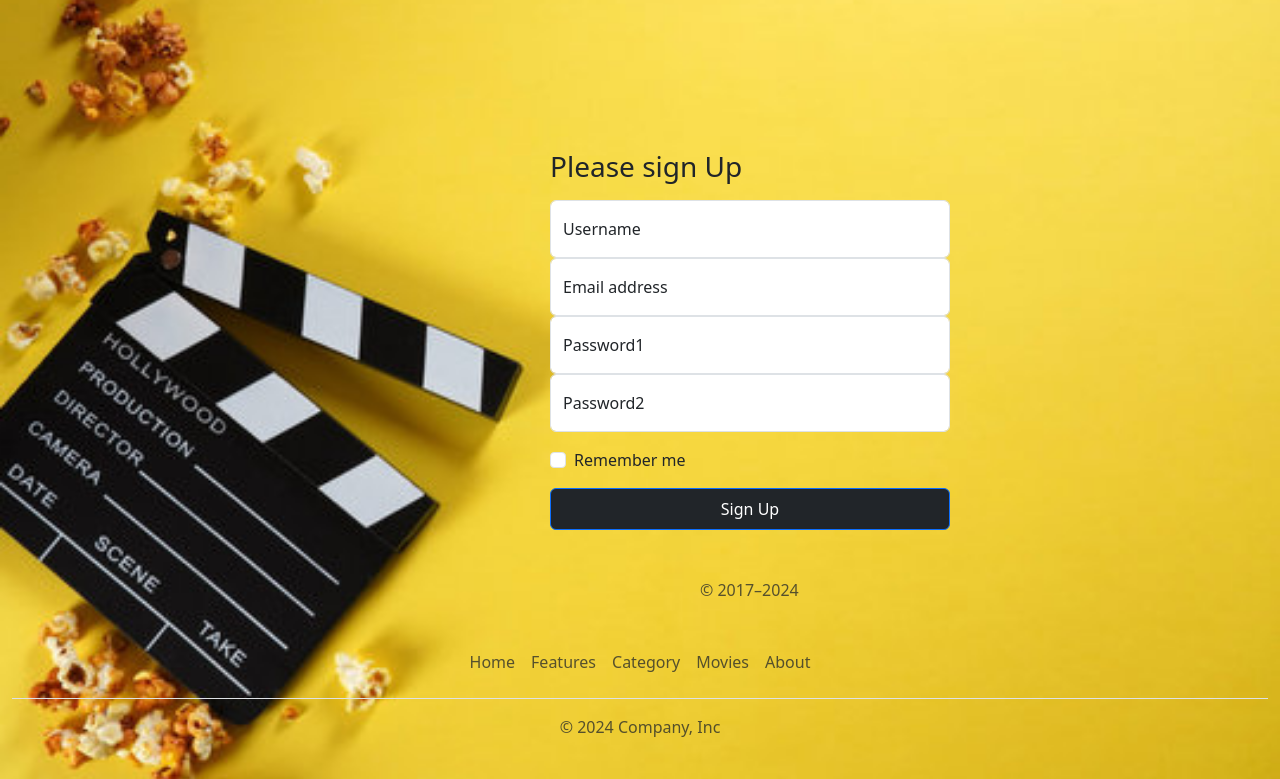
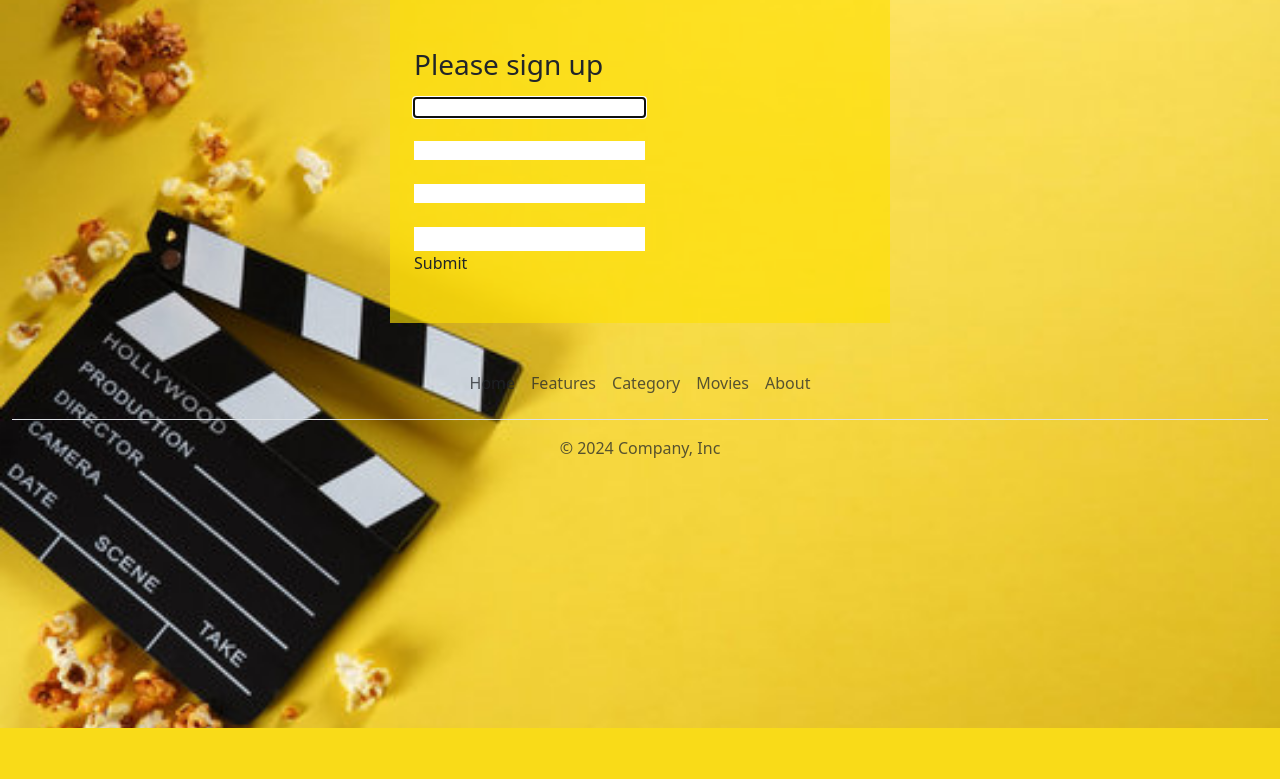
Before and after one commit to aqmuratov/Movies, a Django app: page /registration/ in a window 1280 px wide. Shown: the part 72-851 px from the top of the page. After the commit the page ends 800 px from the top, so only its background shows below. Run offline with Django 4.2, Linux system fonts and the light colour scheme; some libraries are stand-ins or nearby versions.

Commit message:
islenip atir ele

```diff
--- a/movies/templates/base.html
+++ b/movies/templates/base.html
@@ -24,7 +24,7 @@
 
             <ul class="nav col-12 col-lg-auto me-lg-auto mb-2 justify-content-center mb-md-0">
               <li><a href="/" class="nav-link px-2 text-secondary">Home</a></li>
-              <li><a href="category.html" class="nav-link px-2 text-white">Category</a></li>
+              <li><a href="{% url 'Category' %}" class="nav-link px-2 text-white">Category</a></li>
               <li><a href="#" class="nav-link px-2 text-white">Movies</a></li>
 
               <li><a href="{% url 'about' %}" class="nav-link px-2 text-white">About</a></li>
@@ -48,6 +48,7 @@
       </header>
 
 
+
       {% block content %}
 
       {% endblock %}
--- a/movies/templates/registration.html
+++ b/movies/templates/registration.html
@@ -1,42 +1,32 @@
 {% extends 'base.html' %}
-
-
+{% load static %}
+<link rel="stylesheet" href="{% static 'signup.css' %}">
 {% block content %}
 
 
-<form>
-    <div style="width: 400px; margin-left: 550px; margin-top: 150px;">
-     <h1 class="h3 mb-3 fw-normal">Please sign Up</h1>
+<div class="container-fluid py-5" style="background-color: rgba(253, 224, 3, 0.636); width: 500px;">
+  <main class="form-signin w-100 m-auto">
+    <div class="container">
+    <form action="{% url 'registration' %}" method="post">
+    {% csrf_token %}
+    <div class="element">
+        <h1 class="h3 mb-3 fw-normal">Please sign up</h1>
+        <h1>{{form.username}}</h1>
+    </div>
+    <div class="element">
+        <br>
+        <h1>{{form.email}}</h1>
+    </div>
+    <br>
+    <div class="element">
+        <h1>{{form.password1}}</h1>
+    </div>
+    <br>
+    {{form.password2}}
+    <br>
+    <input type="submit" name="" id="">
+    </div>
+</div>
 
 
-    <div class="form-floating ">
-      <input type="username" class="form-control" id="floatingInput" placeholder="name@example.com">
-      <label for="floatingInput">Username</label>
-    </div>
-    <div class="form-floating">
-        <input type="email" class="form-control" id="floatingInput" placeholder="name@example.com">
-        <label for="floatingInput">Email address</label>
-      </div>
-    <div class="form-floating">
-      <input type="password1" class="form-control" id="floatingPassword" placeholder="Password">
-      <label for="floatingPassword">Password1</label>
-    </div>
-    <div class="form-floating">
-        <input type="password2" class="form-control" id="floatingPassword" placeholder="Password">
-        <label for="floatingPassword">Password2</label>
-      </div>
-
-
-    <div class="form-check text-start my-3">
-      <input class="form-check-input" type="checkbox" value="remember-me" id="flexCheckDefault">
-      <label class="form-check-label" for="flexCheckDefault">
-        Remember me
-      </label>
-    </div>
-    <a href="{% url 'login' %}">
-      <button class="btn btn-primary w-100 py-2 text-bg-dark" type="submit">Sign Up</button>
-    </a>
-    <p style="margin-left: 150px;" class="mt-5 mb-3 text-body-secondary">© 2017–2024</p>
-</div>
-  </form>
 {% endblock %}
--- a/movies/urls.py
+++ b/movies/urls.py
@@ -7,5 +7,6 @@
     path('registration/',views.registration, name='registration'),
     path('login/',views.log_in,name='login'),
     path('detail/<int:id>',views.movie_detail,name='detail'),
-    path('about/',views.about,name='about')
+    path('about/',views.about,name='about'),
+    path('category/',views.category,name='Category')
 ]
--- a/movies/views.py
+++ b/movies/views.py
@@ -12,6 +12,7 @@
     movies = models.Movies.objects.all()
     if category_slug:
         category = get_list_or_404(models.Category,slug=category_slug)
+        movies=movies.filter(category=category)
     return render(request,'movie_list.html',{
         'category':category,
         'categories':categories,
@@ -50,7 +51,7 @@
 
 def movie_detail(request,id):
     movie = get_object_or_404(models.Movies,id=id)
-    comments = models.Comments.objects.all()
+    comments = models.Comments.objects.filter()
     if request.method == 'POST':
         comment_form = forms.CommentForm(request.POST)
         if comment_form.is_valid():
@@ -70,3 +71,6 @@
 
 def about(request):
     return render(request, 'about.html')
+
+def category(request):
+    return render(request, 'category.html')
```
Also changed, not shown: movies/templates/category.html (+6 -24 lines), 1 other file.
